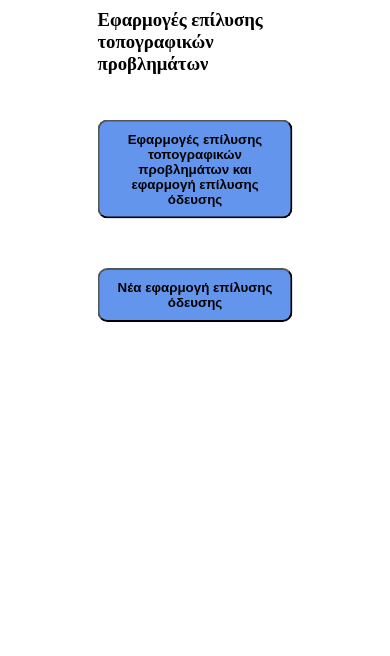
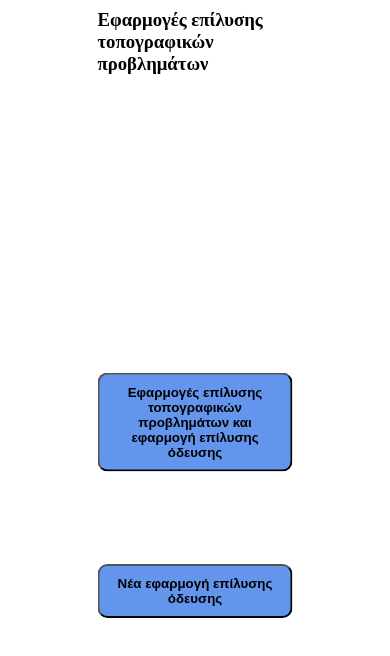
Before and after one commit to nik-v123/topoAppsStart, a plain HTML site: page index.html in a window 390 px wide. Drawn offline with Linux system fonts and the light colour scheme.

Commit message:
Update index.html

```diff
--- a/index.html
+++ b/index.html
@@ -61,4 +61,20 @@
         button {
             font-size: 60;
         }
+        #button1 {
+            margin: 0;
+            position: absolute;
+            top: 50%;
+            left: 50%;
+            -ms-transform: translate(-50%, -50%);
+            transform: translate(-50%, -50%);
+        }
+        #button2 {
+            margin: 0;
+            position: absolute;
+            top: 70%;
+            left: 50%;
+            -ms-transform: translate(-50%, -50%);
+            transform: translate(-50%, -50%);
+    }
 </style>
```
